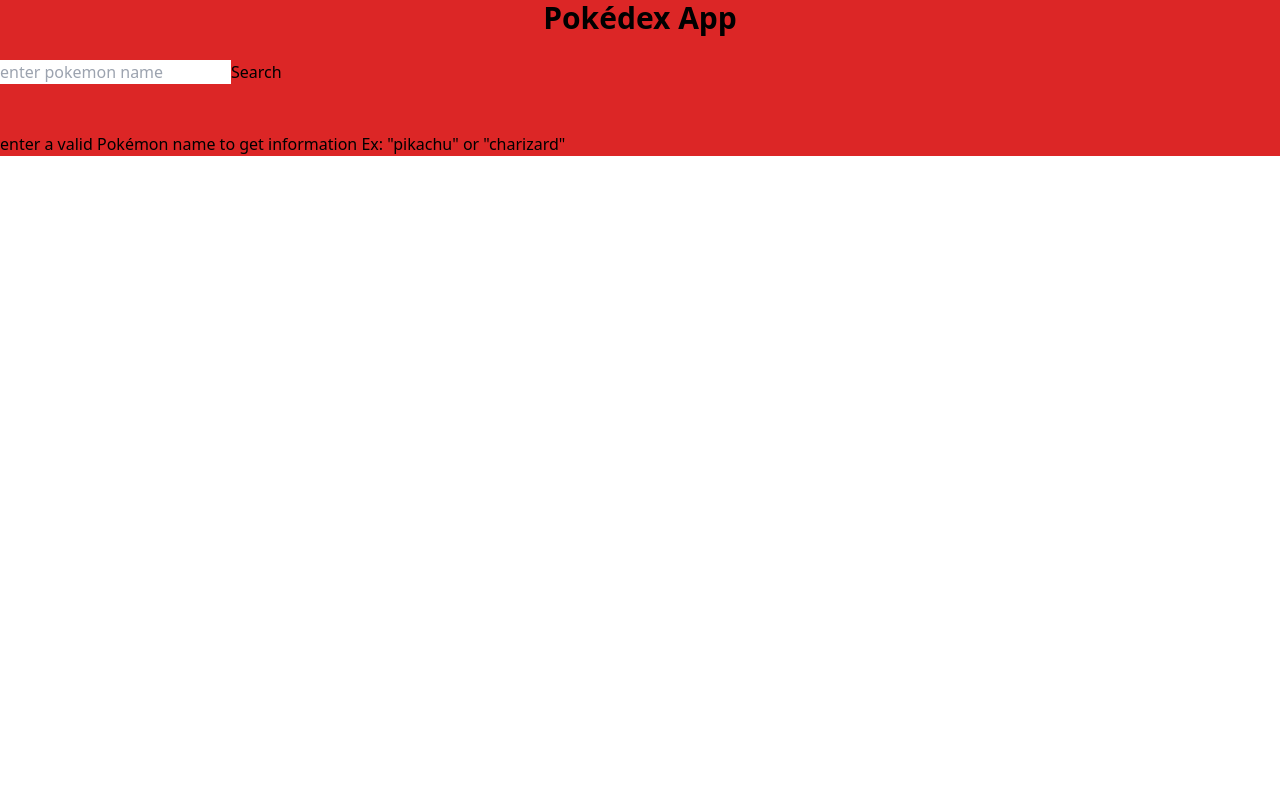
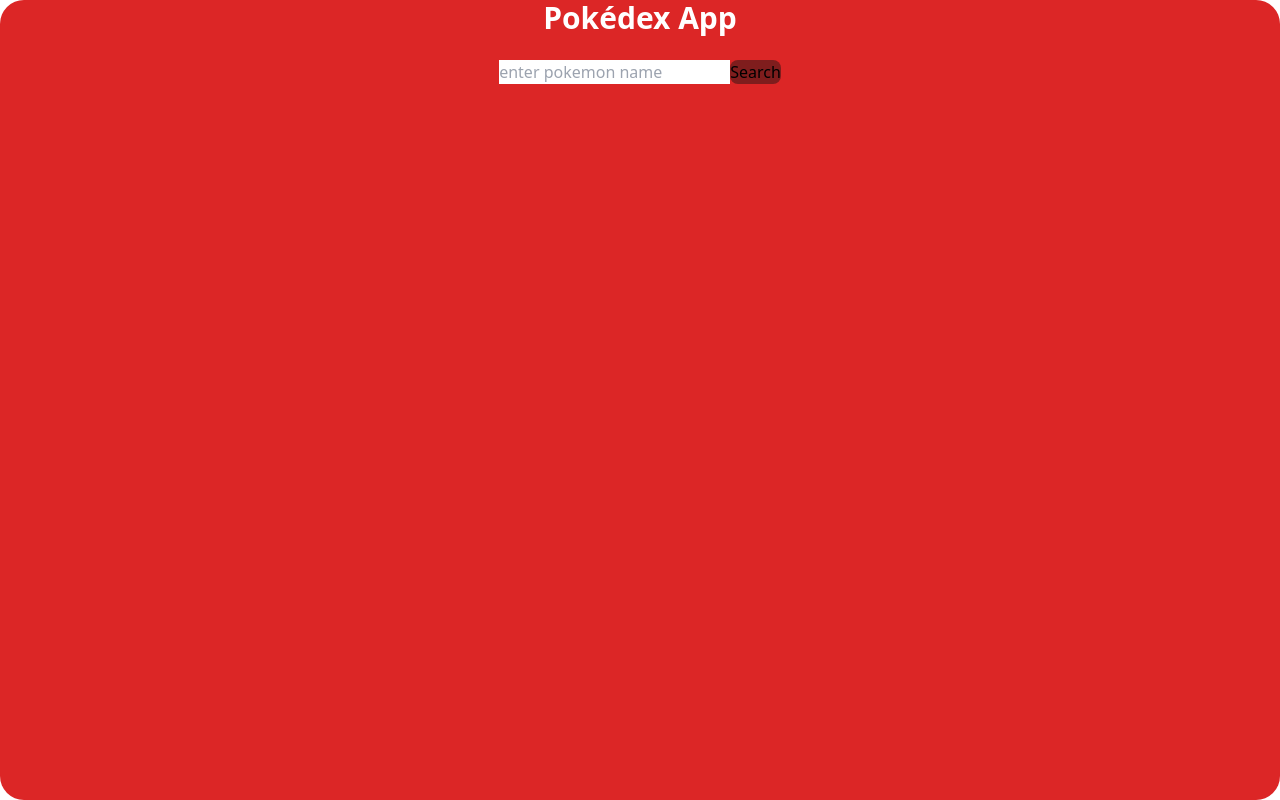
Before and after one commit to DigitalBubblegum/pokedexapp, a React (Create React App) app: page / in a window 1280 px wide. Built offline with nearby package versions, Linux system fonts and the light colour scheme.

Commit message:
-testing tailwind css

```diff
--- a/src/App.jsx
+++ b/src/App.jsx
@@ -7,8 +7,8 @@ function App() {
   const pokemonSingle = useSelector(state => state.pokemonSingle)
   const notiData = useSelector(state => state.notification)
   return (
-    <div className='object-fill bg-red-600'>
-      <h1 className='text-3xl font-bold text-center'>Pokédex App</h1>
+    <div className='h-screen w-screen rounded-3xl bg-red-600 overflow-auto'>
+      <h1 className='text-3xl font-bold text-center text-white'>Pokédex App</h1>
       <br/>
       <Searchbar/>
       <br/>
--- a/src/components/Searchbar.jsx
+++ b/src/components/Searchbar.jsx
@@ -12,10 +12,10 @@ const Searchbar = () => {
         dispatch(fetchSingle(content))
     }
     return(
-        <div className='items-center'>
+        <div className='flex justify-center h-screen'>
             <form onSubmit={handleSubmit}>
                 <input name="pokemonSearchName" className="pokemonSearchName" placeholder="enter pokemon name"/>
-                <button>Search</button>
+                <button className="bg-red-900 rounded-lg">Search</button>
             </form>
         </div>
 
```
Also changed, not shown: 1 other file (tests, documents, lock files or other folders).
